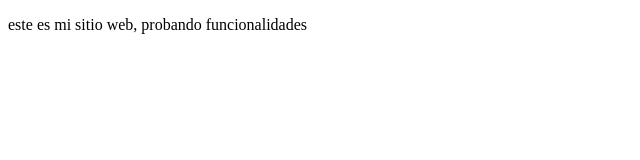
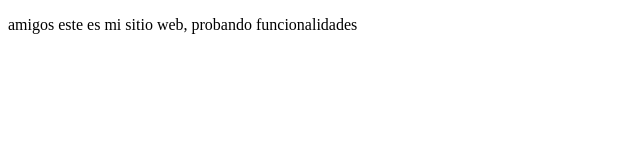
Before and after one commit to jhonalexander327/proyectoDemoCursoPrework, a plain HTML site: page index.html in a window 1280 px wide. Shown: the whole page, without its empty margins (0-640 px from the left). Drawn offline with Linux system fonts and the light colour scheme.

Commit message:
cambios agregamos la palabar amigos

```diff
--- a/index.html
+++ b/index.html
@@ -9,7 +9,7 @@
 <body>
 
     <p>
-        este es mi sitio web, probando funcionalidades
+        amigos este es mi sitio web, probando funcionalidades
     </p>
 
 </body>
```
